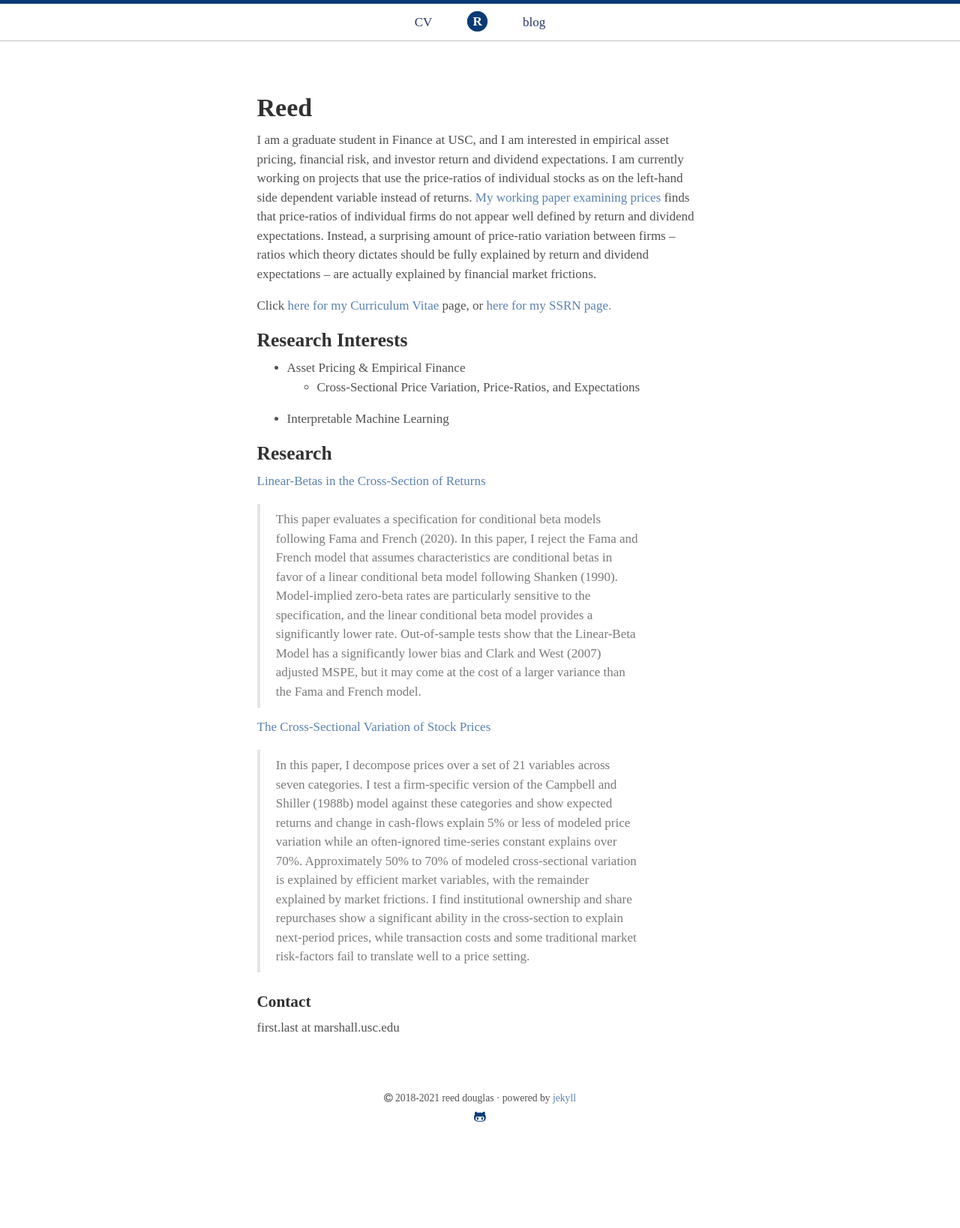
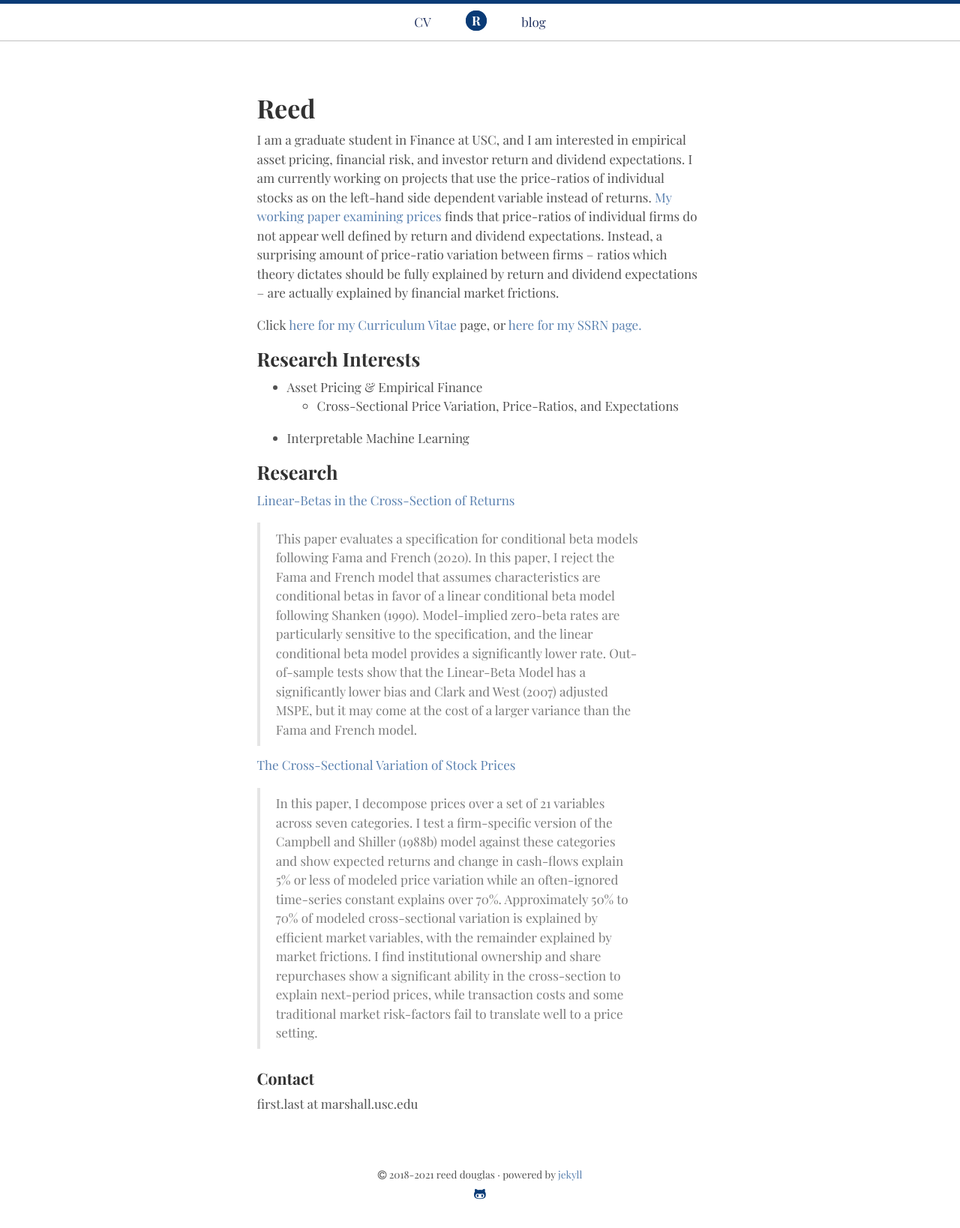
Before and after one commit to reeddoug/reeddoug.github.io, a Jekyll site: the page built from index.md, in a window 1280 px wide. Shown: the whole page at 75% size. Built offline with Jekyll 4.4.1, drawn with Linux system fonts in a browser that asks for light colours; some web fonts are replaced; our own code applies the rules of GitHub Pages for plain Markdown files; before the commit the page ends 1536 px from its top, so only the background shows below that.

Commit message:
Update head.html

```diff
--- a/_includes/head.html
+++ b/_includes/head.html
@@ -10,7 +10,7 @@
     {% endif %}
   </title>
 
-  <link rel="stylesheet" href="https://fonts.googleapis.com/css?family=Libre+Baskerville:400,700,400italic|Libre+Baskerville:400,700" type="text/css">
+  <link rel="stylesheet" href="https://fonts.googleapis.com/css?family=Playfair+Display:400,700,400italic|Playfair+Display:400,700" type="text/css">
   <link rel="stylesheet" href="{{ site.baseurl }}/css/font-awesome.min.css" type="text/css">
   <link rel="stylesheet" href="{{ site.baseurl }}/css/style.css" type="text/css">
 
```
